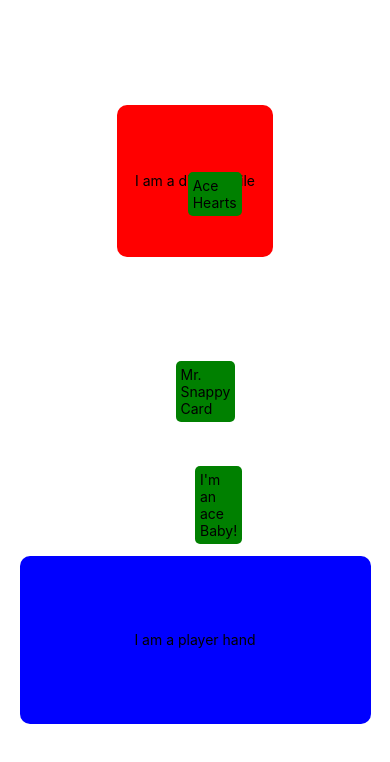
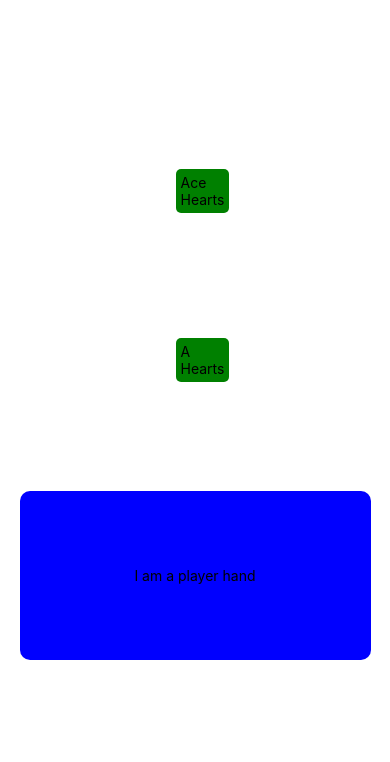
Before and after one commit to SecretCardClub/card-table-app, a React Native app: screen / in a window 390 px wide. Shown: the top 762 px of the page. Built offline with nearby package versions, Linux system fonts and the light colour scheme.

Commit message:
made deck.js

```diff
--- /dev/null
+++ b/components/CardPile.js
@@ -0,0 +1,109 @@
+import React, {
+  useState,
+  useEffect,
+  useRef,
+  useContext,
+  useCallback,
+  useMemo,
+} from "react";
+import { StatusBar } from "expo-status-bar";
+import {
+  StyleSheet,
+  Text,
+  View,
+  PanResponder,
+  Animated,
+  Dimensions,
+} from "react-native";
+
+import SandboxContext from "../context/sandboxContext";
+import helpers from "../helpers/helpers"
+
+const CardPile = (props) => {
+  const ctx = useContext(SandboxContext);
+  const [highlighted, setHighlighted] = useState(false);
+  const pan = useRef(new Animated.ValueXY()).current;
+  const [pileId, setPileId] = useState(null)
+
+
+
+  let panResponder = useMemo(() => {
+    return PanResponder.create({
+      onStartShouldSetPanResponder: (evt, gestureState) => true,
+      onStartShouldSetPanResponderCapture: (evt, gestureState) => true,
+      onMoveShouldSetPanResponder: (evt, gesture) => true,
+      onPanResponderGrant: () => {
+        pan.setOffset({
+          x: pan.x._value,
+          y: pan.y._value,
+        });
+      },
+      onPanResponderMove: Animated.event([null, { dx: pan.x, dy: pan.y }], {
+        useNativeDriver: false,
+      }),
+      onPanResponderRelease: (evt, gesture) => {
+        let pileId = helpers.isDropZone(gesture, ctx.piles);
+        if (pileId) {
+          pan.flattenOffset();
+        } else {
+          Animated.spring(pan, { toValue: { x: 0, y: 0 } }).start();
+        }
+      },
+    });
+  }, [ctx.piles]);
+
+  const layoutHandler = (e) => {
+    const pileObj = helpers.instantiatePile(e.nativeEvent.layout);
+    setPileId(pileObj.id);
+    ctx.addPile(pileObj);
+  }
+
+  const touchStartHandler = () => {
+    setHighlighted(true);
+  };
+
+  const touchEndHandler = () => {
+    setHighlighted(false);
+  };
+
+  return (
+    <Animated.View
+      style={{
+        transform: [{ translateX: pan.x }, { translateY: pan.y }],
+        width: "10%",
+        zIndex: 100,
+      }}
+      {...panResponder.panHandlers}
+    >
+      <View
+        style={[styles.card, highlighted && styles.highlighted]}
+        onTouchStart={touchStartHandler}
+        onTouchEnd={touchEndHandler}
+        onLayout={layoutHandler}
+      >
+        <Text>{props.text}</Text>
+      </View>
+    </Animated.View>
+  );
+};
+
+export default CardPile;
+
+const styles = StyleSheet.create({
+  card: {
+    position: "absolute",
+    zIndex: 10,
+    flex: 1,
+    height: "auto",
+    padding: 5,
+    backgroundColor: "green",
+    alignItems: "center",
+    justifyContent: "center",
+    borderRadius: 5,
+  },
+  highlighted: {
+    borderColor: "black",
+    borderSize: "5",
+    backgroundColor: "pink",
+  },
+});
--- a/components/SnappyCard.js
+++ b/components/Deck.js
@@ -18,12 +18,24 @@ import {
 
 import SandboxContext from "../context/sandboxContext";
 import helpers from "../helpers/helpers"
+import Card from "../classes/Card"
 
-const SnappyCard = (props) => {
+const Deck = (props) => {
   const ctx = useContext(SandboxContext);
   const [highlighted, setHighlighted] = useState(false);
   const pan = useRef(new Animated.ValueXY()).current;
+  const [pileId, setPileId] = useState(null);
+  const [text, setText] = useState('Card');
 
+  const suits = ['Hearts', 'Clubs', 'Spades', 'Diamonds'];
+  const ranks = ['A', 'K', 'Q', 'J', '10', '9', '8', '7', '6', '5', '4', '3', '2'];
+
+  useEffect(() => {
+    if (ctx.piles[pileId]) {
+      setText(`${ctx.piles[pileId].cards[0].rank} ${ctx.piles[pileId].cards[0].suit}`)
+    }
+
+  }, [ctx.piles[pileId]])
 
   let panResponder = useMemo(() => {
     return PanResponder.create({
@@ -42,15 +54,29 @@ const SnappyCard = (props) => {
       onPanResponderRelease: (evt, gesture) => {
         let pileId = helpers.isDropZone(gesture, ctx.piles);
         if (pileId) {
+          ctx.updatePileDz(pan, pileId)
           pan.flattenOffset();
         } else {
-          Animated.spring(pan, { toValue: { x: 0, y: 0 } }).start();
+          ctx.updatePileDz(pan, pileId)
+          pan.flattenOffset();
+            // Animated.spring(pan, { toValue: { x: 0, y: 0 } }).start();
         }
       },
     });
-  }, [ctx.piles]);
+  }, [ctx.piles[pileId]]);
 
+  const layoutHandler = (e) => {
+    const pileObj = helpers.instantiatePile(e.nativeEvent.layout);
+    setPileId(pileObj.id);
+    for (let i = 0; i < suits.length; i++) {
+      for (let j = 0; j < ranks.length; j++) {
+        const newCard = new Card(suits[i], ranks[j]);
+        pileObj.addCard(newCard);
+      }
+    }
 
+    ctx.addPile(pileObj);
+  }
 
   const touchStartHandler = () => {
     setHighlighted(true);
@@ -60,7 +86,6 @@ const SnappyCard = (props) => {
     setHighlighted(false);
   };
 
-  console.log("pan: ", pan);
   return (
     <Animated.View
       style={{
@@ -74,14 +99,15 @@ const SnappyCard = (props) => {
         style={[styles.card, highlighted && styles.highlighted]}
         onTouchStart={touchStartHandler}
         onTouchEnd={touchEndHandler}
+        onLayout={layoutHandler}
       >
-        <Text>{props.text}</Text>
+        <Text>{text}</Text>
       </View>
     </Animated.View>
   );
 };
 
-export default SnappyCard;
+export default Deck;
 
 const styles = StyleSheet.create({
   card: {
--- a/components/Sandbox.js
+++ b/components/Sandbox.js
@@ -10,10 +10,10 @@ import {
 } from "react-native";
 
 import SandboxContext from "../context/sandboxContext"
-import Card from "./Card";
+import Deck from "./Deck";
 import Table from "./Table";
 import PlayerHand from "./PlayerHand";
-import SnappyCard from "./SnappyCard";
+import CardPile from "./CardPile";
 
 export default function App() {
   const ctx = useContext(SandboxContext);
@@ -39,17 +39,8 @@ export default function App() {
 
   return (
     <View style={styles.container}>
-      <Table text="I am a discard pile" />
-      {/* <Table text="I am another pile">
-        <SnappyCard text="Mr. Snappy Card" />
-      </Table> */}
-      <SnappyCard text="Mr. Snappy Card" />
-      <Animated.View
-        style={{ transform: [{ translateX: pan.x }, { translateY: pan.y }], zIndex: 100 }}
-        {...panResponder.panHandlers}
-      >
-        <Card text="I'm an ace Baby!" />
-      </Animated.View>
+      <CardPile  text="Ace Hearts"/>
+      <Deck text="huh"/>
       <PlayerHand text="I am a player hand" />
 
       <StatusBar style="auto" />
--- a/components/Table.js
+++ b/components/Table.js
@@ -11,7 +11,6 @@ import {
 
 import SandboxContext from "../context/sandboxContext"
 import helpers from "../helpers/helpers"
-import SnappyCard from "./SnappyCard"
 
 
 const Table = (props) => {
@@ -32,8 +31,6 @@ const Table = (props) => {
         });
       },
       onPanResponderMove: function() {
-        const result = panResponderMove(...arguments);
-        console.log({result}, arguments)
         return panResponderMove(...arguments);
       },
       onPanResponderRelease: (evt, gesture) => {
@@ -75,7 +72,6 @@ const Table = (props) => {
         onTouchStart={touchStartHandler}
         onTouchEnd={touchEndHandler}
       >
-        <SnappyCard text="Ace Hearts" />
         <Text>{props.text}</Text>
       </View>
     </Animated.View>
```
